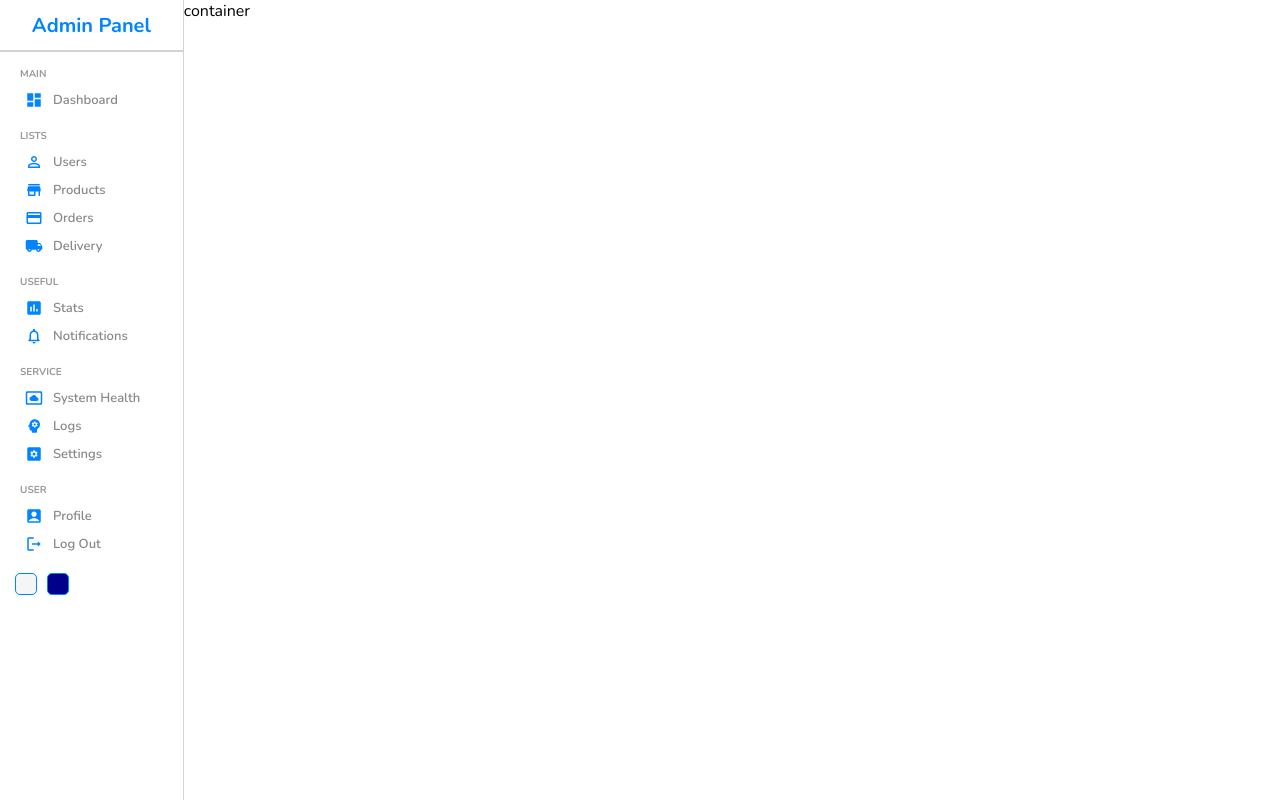
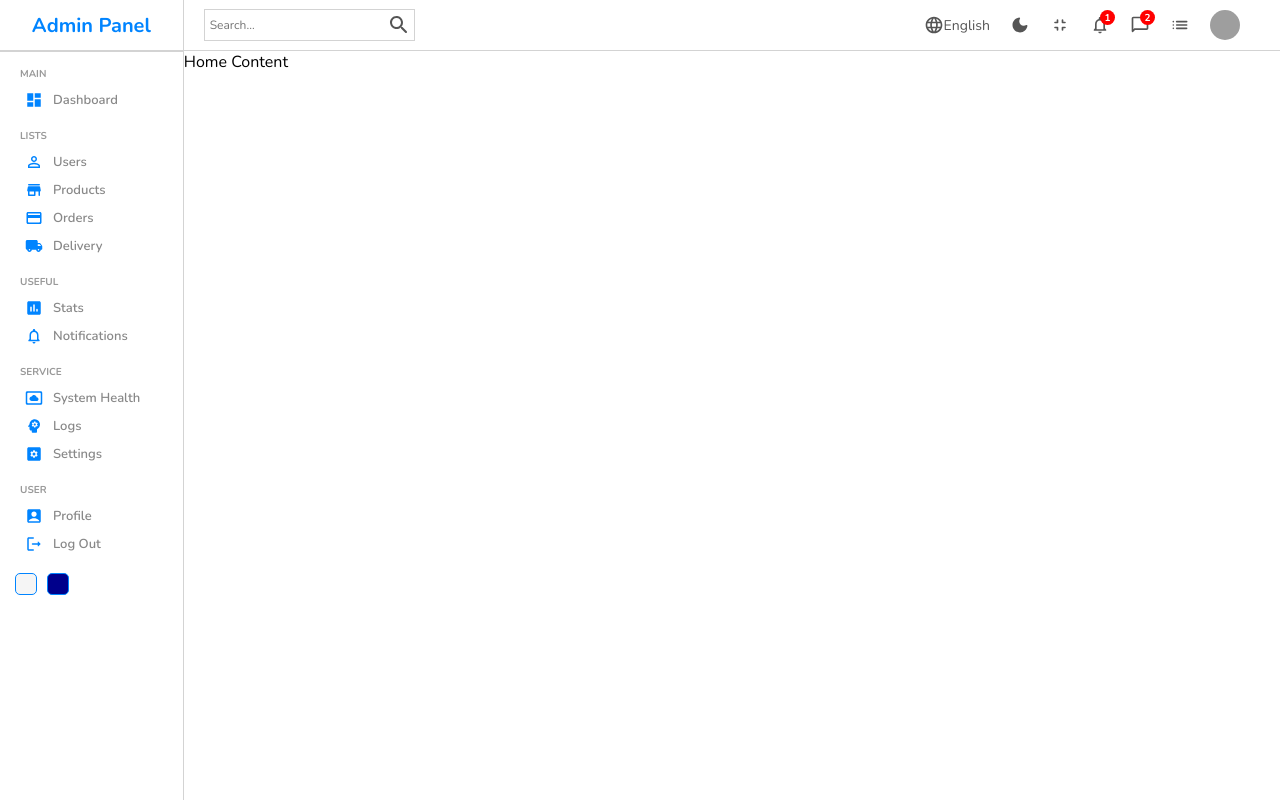
Before and after one commit to asish918/ReactJS-Admin-Panel, a React (Vite) app: page / in a window 1280 px wide. Built offline with nearby package versions, Linux system fonts and the light colour scheme; grey boxes are pictures that could not be loaded.

Commit message:
Styled the navbar

```diff
--- a/src/components/navbar/Navbar.jsx
+++ b/src/components/navbar/Navbar.jsx
@@ -1,8 +1,49 @@
 import './navbar.scss'
+import SearchRoundedIcon from '@mui/icons-material/SearchRounded';
+import LanguageRoundedIcon from '@mui/icons-material/LanguageRounded';
+import DarkModeRoundedIcon from '@mui/icons-material/DarkModeRounded';
+import FullscreenExitRoundedIcon from '@mui/icons-material/FullscreenExitRounded';
+import NotificationsNoneRoundedIcon from '@mui/icons-material/NotificationsNoneRounded';
+import ChatBubbleOutlineRoundedIcon from '@mui/icons-material/ChatBubbleOutlineRounded';
+import ListRoundedIcon from '@mui/icons-material/ListRounded';
 
 const Navbar = () => {
     return (
-        <div className='navbar'>Navbar</div>
+        <div className='navbar'>
+            <div className="wrapper">
+                <div className="search">
+                    <input type="text" placeholder='Search...' />
+                    <SearchRoundedIcon className='icon' />
+                </div>
+
+                <div className="items">
+                    <div className="item">
+                        <LanguageRoundedIcon className='icon' />
+                        English
+                    </div>
+                    <div className="item">
+                        <DarkModeRoundedIcon className='icon'  />
+                    </div>
+                    <div className="item">
+                        <FullscreenExitRoundedIcon className='icon' />
+                    </div>
+                    <div className="item">
+                        <NotificationsNoneRoundedIcon className='icon' />
+                        <div className="counter">1</div>
+                    </div>
+                    <div className="item">
+                        <ChatBubbleOutlineRoundedIcon className='icon' />
+                        <div className="counter">2</div>
+                    </div>
+                    <div className="item">
+                        <ListRoundedIcon className='icon' />
+                    </div>
+                    <div className="item">
+                        <img src="https://picsum.photos/30/30" alt="avatar" className='avatar' />
+                    </div>
+                </div>
+            </div>
+        </div>
     )
 }
 
--- a/src/components/navbar/navbar.scss
+++ b/src/components/navbar/navbar.scss
@@ -0,0 +1,71 @@
+.navbar {
+    height: 50px;
+    border-bottom: 0.5px solid lightgray;
+    display: flex;
+    align-items: center;
+    font-size: 14px;
+    color: #555;
+
+    .wrapper {
+        width: 100%;
+        padding: 20px;
+        display: flex;
+        align-items: center;
+        justify-content: space-between;
+
+        .search {
+            display: flex;
+            align-items: center;
+            border: 0.5px solid lightgray;
+            padding: 3px;
+
+            input {
+                border: none;
+                outline: none;
+                background-color: transparent;
+
+                &::placeholder {
+                    font-size: 12px;
+                }
+            }
+        }
+
+        .items {
+            display: flex;
+            align-items: center;
+
+            .item {
+                position: relative;
+                display: flex;
+                align-items: center;
+                margin-right: 20px;
+
+                .icon {
+                    font-size: 20px;
+                }
+
+                .avatar {
+                    height: 30px;
+                    width: 30px;
+                    border-radius: 50%;
+                }
+
+                .counter {
+                    width: 15px;
+                    height: 15px;
+                    background-color: red;
+                    border-radius: 50%;
+                    color: white;
+                    display: flex;
+                    align-items: center;
+                    justify-content: center;
+                    font-size: 10px;
+                    font-weight: bold;
+                    position: absolute;
+                    top: -5px;
+                    right: -5px;
+                }
+            }
+        }
+    }
+}
--- a/src/pages/home/Home.jsx
+++ b/src/pages/home/Home.jsx
@@ -8,7 +8,8 @@ const Home = () => {
         <div className="home">
             <Sidebar />
             <div className="homeContainer">
-                container
+                <Navbar />
+                Home Content
             </div>
         </div>
 
```
